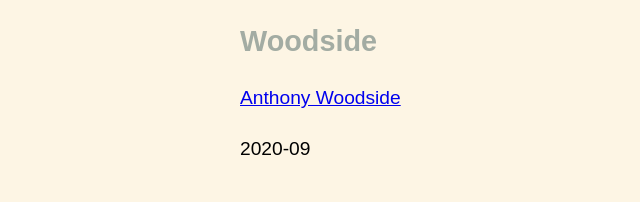
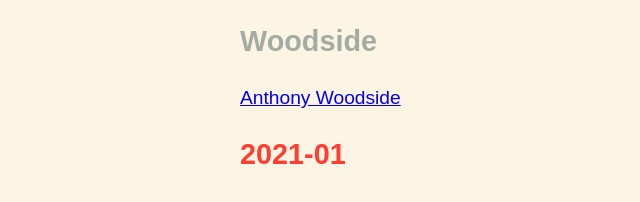
Before and after one commit to anthony-woodside/anthony-woodside.github.io, a plain HTML site: page index2.html in a window 1280 px wide. Shown: the whole page, without its empty margins (16-656 px from the left). Drawn offline with Linux system fonts and the light colour scheme.

Commit message:
Update index2.html

```diff
--- a/index2.html
+++ b/index2.html
@@ -36,7 +36,7 @@
 	</header>
 	<p><a href="http://anthony.woodside.nz/">Anthony Woodside</a></p>
 	<footer>
-		<p>2020-09</p>
+		<h2>2021-01</h2>
 	</footer>
 </article>
 
```
